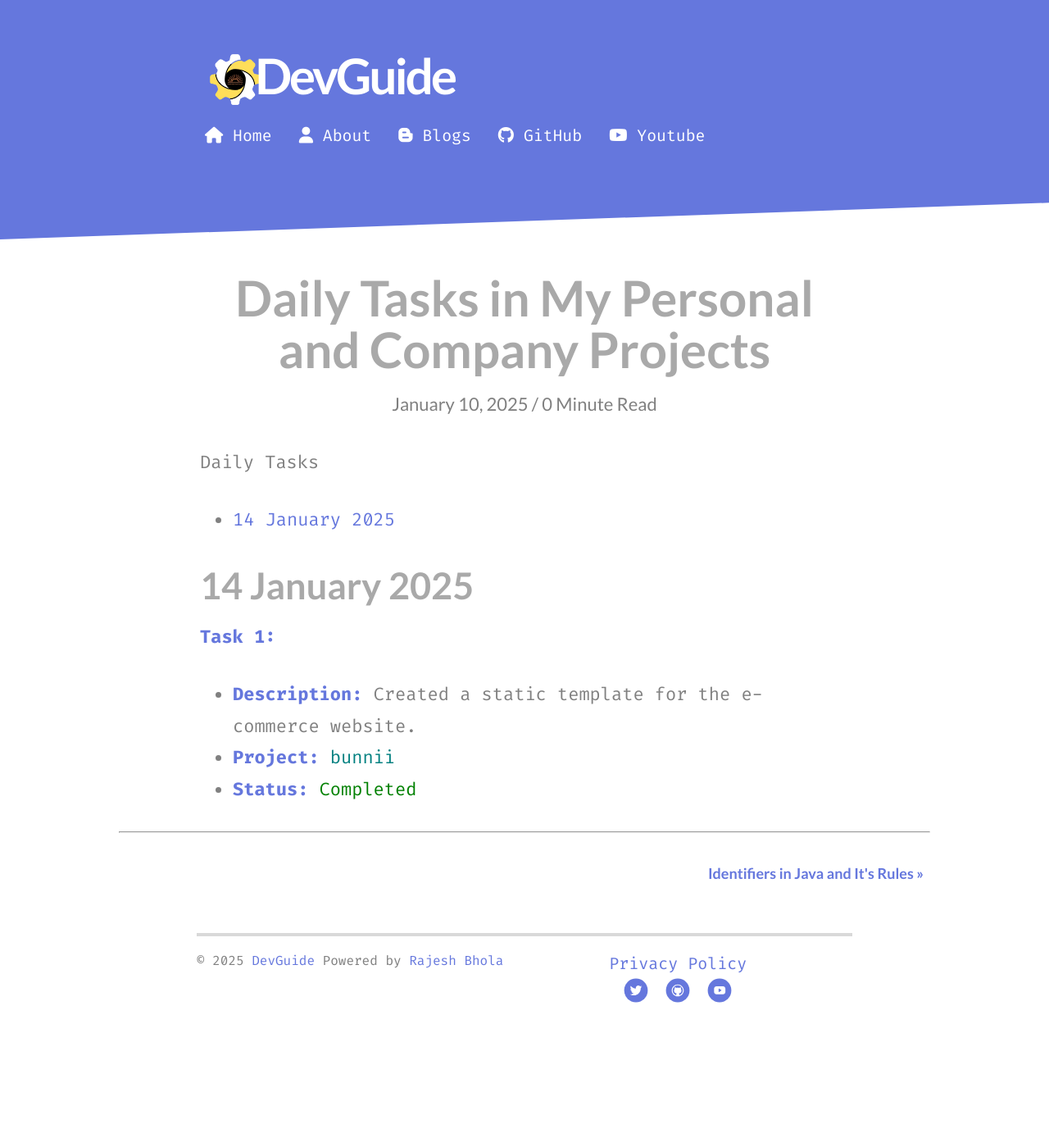
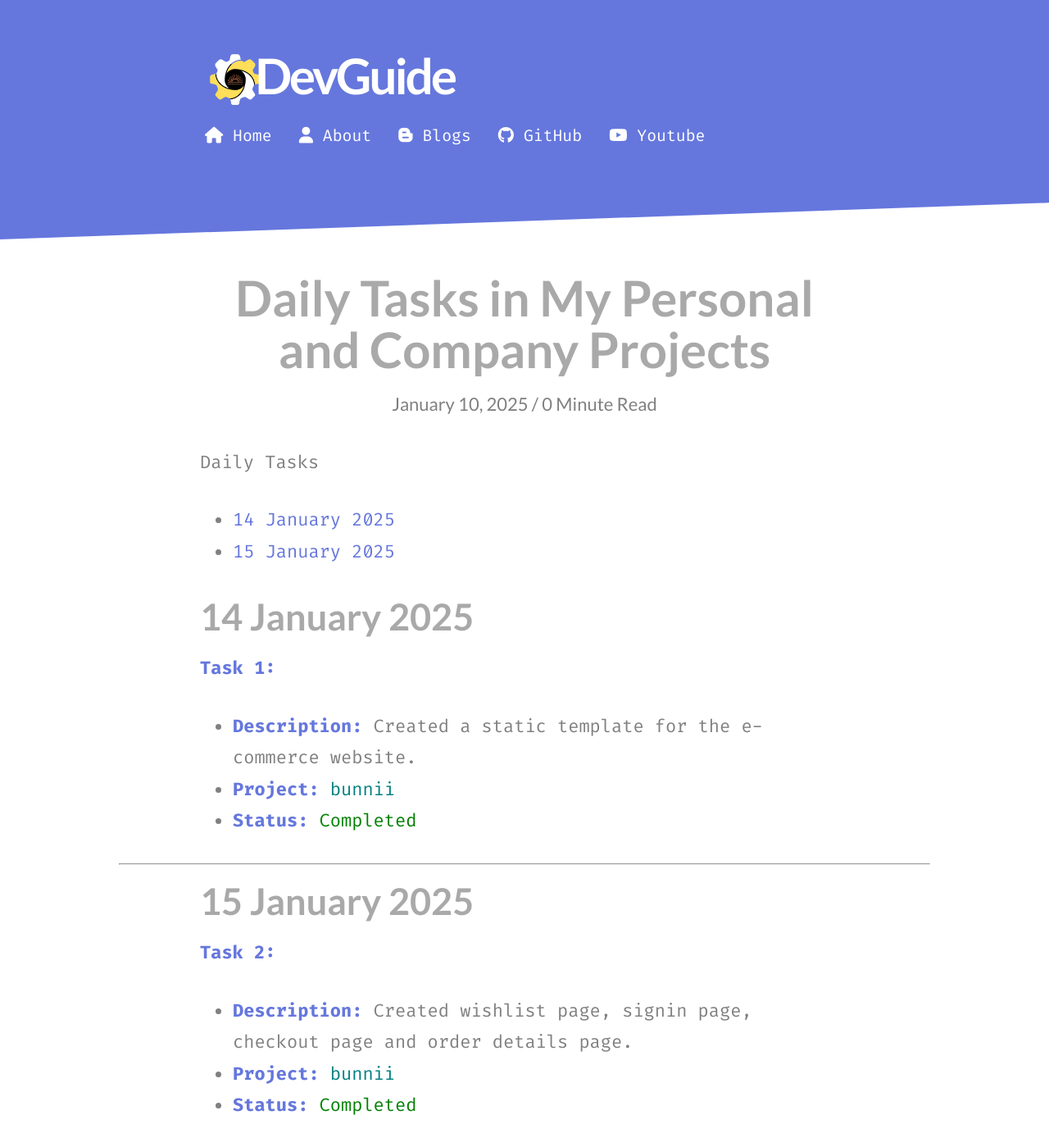
Before and after one commit to rajeshbhola/devguide, a Jekyll site: the page built from _posts/2015-01-09-my-company-projects-learnings.md, in a window 1280 px wide and 1400 px high. Shown: the whole window at 82% size. Built offline with Jekyll 4.4.1, drawn with Linux system fonts in a browser that asks for light colours; nearby versions of some CDN libraries; some web fonts are replaced.

Commit message:
task 2 added

```diff
--- a/_posts/2015-01-09-my-company-projects-learnings.md
+++ b/_posts/2015-01-09-my-company-projects-learnings.md
@@ -17,3 +17,9 @@ Daily Tasks
   - **Project:** <span style="color:teal;">bunnii</span>
   - **Status:** <span style="color:green;">Completed</span>
 <hr>
+## 15 January 2025
+**Task 2:**
+  - **Description:** Created wishlist page, signin page, checkout page and order details page.
+  - **Project:** <span style="color:teal;">bunnii</span>
+  - **Status:** <span style="color:green;">Completed</span>
+<hr>
```
